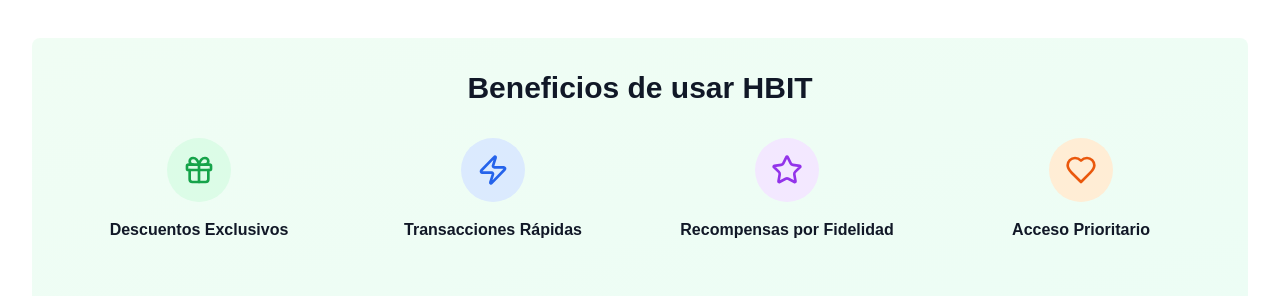
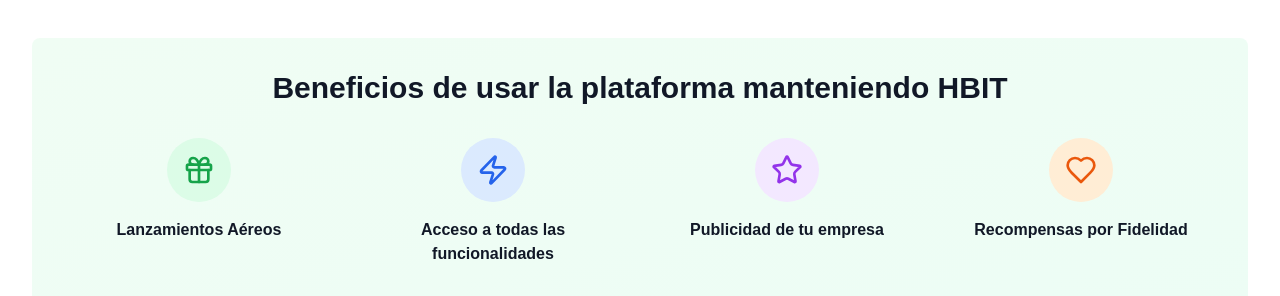
Before and after one commit to Hubit85/HubitApp, a Next.js app: page / in a window 1280 px wide. Shown: the part 4964-5260 px from the top of the page. Built offline with nearby package versions, Linux system fonts and the light colour scheme.

Commit message:
feat(i18n): Add new HBIT benefits section translations

```diff
--- a/src/contexts/LanguageContext.tsx
+++ b/src/contexts/LanguageContext.tsx
@@ -182,11 +182,11 @@ const translations = {
     b2bPayments: "Business to Business",
     howToBuyHbitTitle: "How to Buy HBIT",
     howToBuyHbitIntro: "Follow these simple steps to acquire HBIT tokens and access exclusive benefits",
-    hbitBenefits: "Benefits of using HBIT",
-    benefit1: "Exclusive Discounts",
-    benefit2: "Fast Transactions",
-    benefit3: "Loyalty Rewards",
-    benefit4: "Priority Access",
+    hbitBenefits: "Benefits of using the platform while holding HBIT",
+    benefit1: "Airdrops",
+    benefit2: "Access to all features",
+    benefit3: "Company advertising",
+    benefit4: "Loyalty Rewards",
     startUsingHbit: "Start using HBIT",
     learnMore: "Learn more"
   },
@@ -361,11 +361,11 @@ const translations = {
     b2bPayments: "Empresa a Empresa",
     howToBuyHbitTitle: "Cómo Comprar HBIT",
     howToBuyHbitIntro: "Sigue estos sencillos pasos para adquirir tokens HBIT y acceder a beneficios exclusivos",
-    hbitBenefits: "Beneficios de usar HBIT",
-    benefit1: "Descuentos Exclusivos",
-    benefit2: "Transacciones Rápidas",
-    benefit3: "Recompensas por Fidelidad",
-    benefit4: "Acceso Prioritario",
+    hbitBenefits: "Beneficios de usar la plataforma manteniendo HBIT",
+    benefit1: "Lanzamientos Aéreos",
+    benefit2: "Acceso a todas las funcionalidades",
+    benefit3: "Publicidad de tu empresa",
+    benefit4: "Recompensas por Fidelidad",
     startUsingHbit: "Comenzar a usar HBIT",
     learnMore: "Saber más"
   },
```
